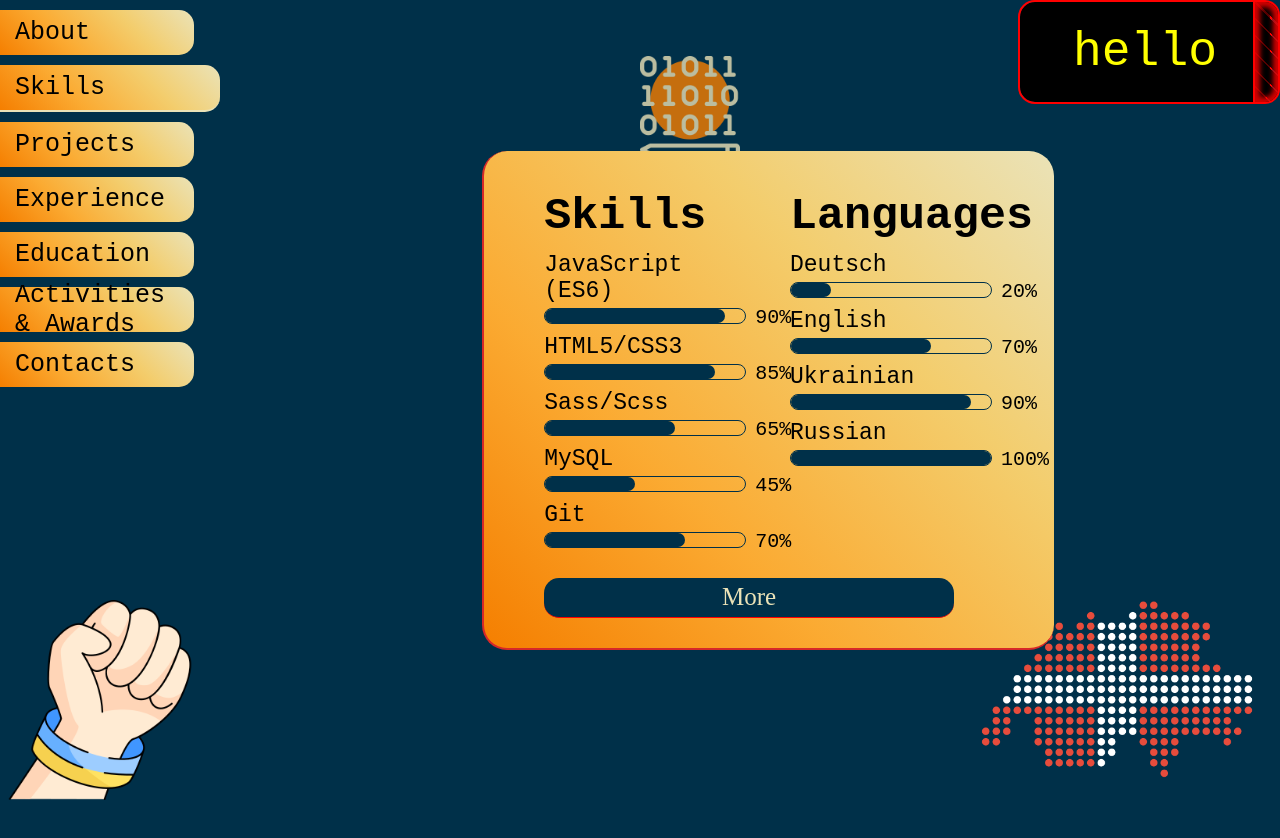
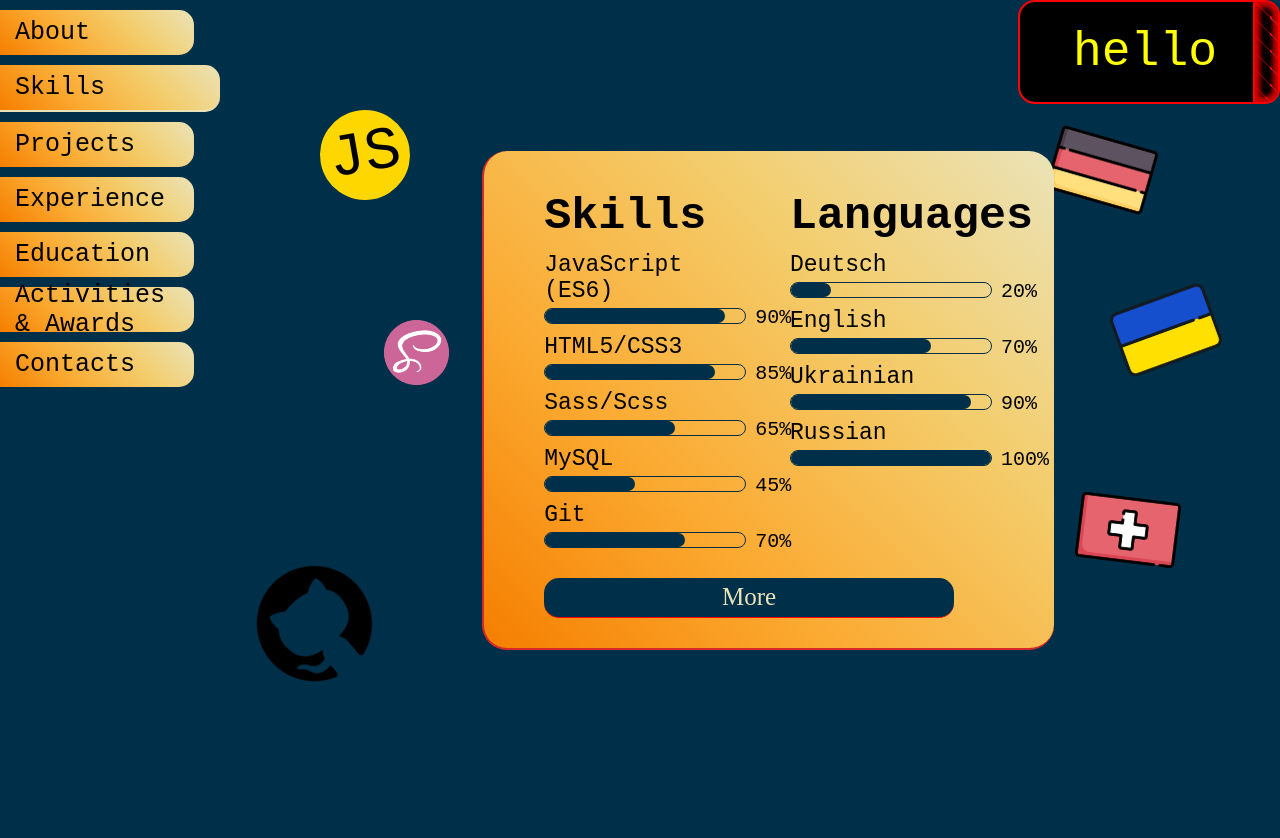
Before and after one commit to Usernu11/cvfolio, a plain HTML site: page index.html in a window 1280 px wide. Both pictures are taken after a click on the element "Skills". After the commit the page ends 800 px from the top, so only its background shows below. Drawn offline with Linux system fonts and the light colour scheme; a web font is replaced by a local one.

Commit message:
added images to skills section

```diff
--- a/main.js
+++ b/main.js
@@ -77,14 +77,176 @@ const jsStyles = {
         position: 'absolute',
         backgroundPosition: 'center',
         backgroundRepeat: 'no-repeat',
-        backgroundSize: 'contain'
+        backgroundSize: 'contain',
+        zIndex: '-1'
     }
 }
 
 // Fill img for each section
 const loadImg = (section) => {
+    // For images
+    const getCurImages = document.querySelectorAll('.img')
+    // clear curent images
+    getCurImages.forEach(img => {
+        img.style.display = 'none'
+    })
+
     if (section === 'skills') {
-        // ...
+        const fImg = document.createElement('div')
+        const sImg = document.createElement('div')
+        const tImg = document.createElement('div')
+        const foImg = document.createElement('div')
+        const fiImg = document.createElement('div')
+        const siImg = document.createElement('div')
+
+        fImg.classList.add('img')   // first image
+        sImg.classList.add('img')   // second image
+        tImg.classList.add('img')   // third image
+        foImg.classList.add('img')   // fourth image
+        fiImg.classList.add('img')   // fifth image
+        siImg.classList.add('img')   // sixth image
+
+        Object.assign(fImg.style, jsStyles.img)
+        Object.assign(sImg.style, jsStyles.img)
+        Object.assign(tImg.style, jsStyles.img)
+        Object.assign(foImg.style, jsStyles.img)
+        Object.assign(fiImg.style, jsStyles.img)
+        Object.assign(siImg.style, jsStyles.img)
+
+        display.appendChild(fImg)
+        display.appendChild(sImg)
+        display.appendChild(tImg)
+        display.appendChild(foImg)
+        display.appendChild(fiImg)
+        display.appendChild(siImg)
+
+        // js
+        fImg.style.bottom = '75%'
+        fImg.style.left = '25%'
+        fImg.textContent = 'JS'
+        fImg.style.borderRadius = '50%'
+        fImg.style.backgroundColor = 'gold'
+        fImg.style.fontSize = '0'      // 40
+        fImg.style.display = 'flex'
+        fImg.style.justifyContent = 'center'
+        fImg.style.alignItems = 'center'
+        fImg.style.width = '0'      // 100
+        fImg.style.height = '0'     // 100
+        fImg.style.transform = 'rotate(350deg)'
+
+        // js
+        let fz = 0  // font size
+        let w = 0   // width
+        let h = 0   // height
+        setInterval(() => {
+            if (w < 90) {
+                w += 1
+                h += 1
+
+                fImg.style.width = `${w}px`      // 100
+                fImg.style.height = `${h}px`     // 100
+            }
+
+            if (fz < 60) {
+                fz += 1
+                fImg.style.fontSize = `${fz}px`   // 40
+            }
+        }, 10)
+
+        // sass
+        sImg.style.backgroundImage = 'url("img/skills/sass.png")'
+        sImg.style.top = '40%'
+        sImg.style.left = '30%'
+        sImg.style.width = '100px'
+        sImg.style.height = '100px'
+        sImg.style.transform = 'rotate(16deg)'
+
+        let sw = 0  // second width
+        let sh = 0  // second height
+        setInterval(() => {
+            if (sw < 65) {
+                sw += 1
+                sh += 1
+                sImg.style.width = `${sw}px`
+                sImg.style.height = `${sh}px`
+            }
+        }, 10)
+
+        // git
+        tImg.style.backgroundImage = 'url("img/skills/github.png")'
+        tImg.style.bottom = '15%'
+        tImg.style.left = '20%'
+        tImg.style.width = '100px'
+        tImg.style.height = '100px'
+        tImg.style.transform = 'rotate(320deg)'
+
+        let tw = 0      // third width
+        let th = 0      // third height
+        setInterval(() => {
+            if (tw < 115) {
+                tw += 1
+                th += 1
+                tImg.style.width = `${tw}px`
+                tImg.style.height = `${th}px`
+            }
+        }, 10);
+
+        // germany
+        foImg.style.backgroundImage = 'url("img/skills/germany.png")'
+        foImg.style.top = '15%'
+        foImg.style.right = '10%'
+        foImg.style.width = '100px'
+        foImg.style.height = '100px'
+        foImg.style.transform = 'rotate(16deg)'
+
+        let foW = 0
+        let foH = 0
+        setInterval(() => {
+            if (foW < 100) {
+                foW += 1
+                foH += 1
+                foImg.style.width = `${foW}px`
+                foImg.style.height = `${foH}px`
+            }
+        }, 10);
+
+        // ukraine
+        fiImg.style.backgroundImage = 'url("img/skills/ukraine.png")'
+        fiImg.style.top = '35%'
+        fiImg.style.right = '5%'
+        fiImg.style.width = '100px'
+        fiImg.style.height = '100px'
+        fiImg.style.transform = 'rotate(340deg)'
+
+        let fiW = 0
+        let fiH = 0
+        setInterval(() => {
+            if (fiW < 100) {
+                fiW += 1
+                fiH += 1
+                fiImg.style.width = `${fiW}px`
+                fiImg.style.height = `${fiH}px`
+            }
+        }, 10);
+
+        // switzerland
+        siImg.style.backgroundImage = 'url("img/skills/switzerland.png")'
+        siImg.style.top = '60%'
+        siImg.style.right = '8%'
+        siImg.style.width = '100px'
+        siImg.style.height = '100px'
+        siImg.style.transform = 'rotate(7deg)'
+
+        let siW = 0
+        let siH = 0
+        setInterval(() => {
+            if (siW < 100) {
+                siW += 1
+                siH += 1
+                siImg.style.width = `${siW}px`
+                siImg.style.height = `${siH}px`
+            }
+        }, 10);
     }
 }
 
@@ -92,6 +254,7 @@ const loadImg = (section) => {
 document.addEventListener('DOMContentLoaded', () => {
     // fist
     const firstImg = document.createElement('div')
+    firstImg.classList.add('img')
     display.appendChild(firstImg)
     Object.assign(firstImg.style, jsStyles.img)
     firstImg.style.backgroundImage = 'url("img/about/activism.png")'
@@ -113,6 +276,7 @@ document.addEventListener('DOMContentLoaded', () => {
 
     // switzerland
     const secondImg = document.createElement('div')
+    secondImg.classList.add('img')
     display.appendChild(secondImg)
     Object.assign(secondImg.style, jsStyles.img)
     secondImg.style.backgroundImage = 'url("img/about/swiss.png")'
@@ -125,6 +289,7 @@ document.addEventListener('DOMContentLoaded', () => {
 
     // code
     const thirdImg = document.createElement('div')
+    thirdImg.classList.add('img')
     display.appendChild(thirdImg)
     Object.assign(thirdImg.style, jsStyles.img)
     thirdImg.style.backgroundImage = 'url("img/about/code.png")'
@@ -178,6 +343,7 @@ menuButtons.forEach(button => {
                 break
             case button.classList.contains('menu__skills'):
                 parrentDisplay.querySelector('.skills').classList.remove('hidden')
+                loadImg('skills')
                 if (areLevelsFilled === false) {
                     skillsLoading()
                 }
```
Also changed, not shown: index.html (+1 -0 lines), img/skills/germany.png (added), img/skills/github.png (added), img/skills/sass.png (added), img/skills/switzerland.png (added), img/skills/ukraine.png (added).
